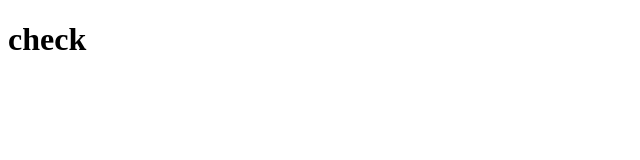
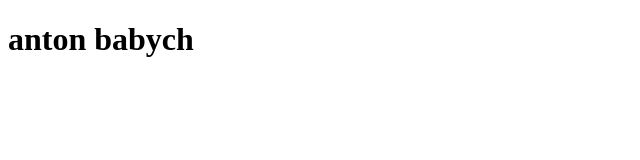
Before and after one commit to anton-babych/jenkins-lab, a website built with webpack: page index.html in a window 1280 px wide. Shown: the whole page, without its empty margins (0-640 px from the left). Built offline with nearby package versions, Linux system fonts and the light colour scheme.

Commit message:
Update index.html

```diff
--- a/index.html
+++ b/index.html
@@ -8,7 +8,7 @@
     <title>Document</title>
 </head>
 <body>
-    <h1>check</h1>
+    <h1>anton babych</h1>
     <script src="bundle.js"></script>
 </body>
 </html>
```
